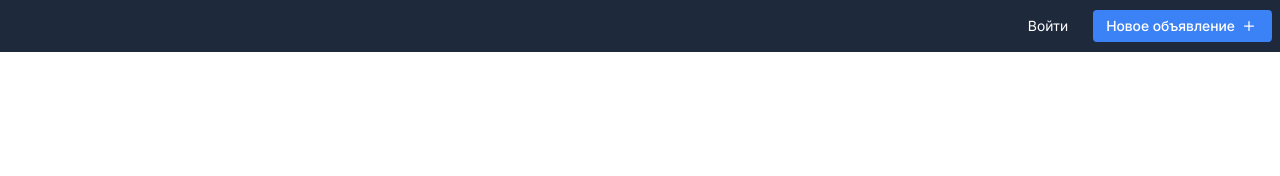
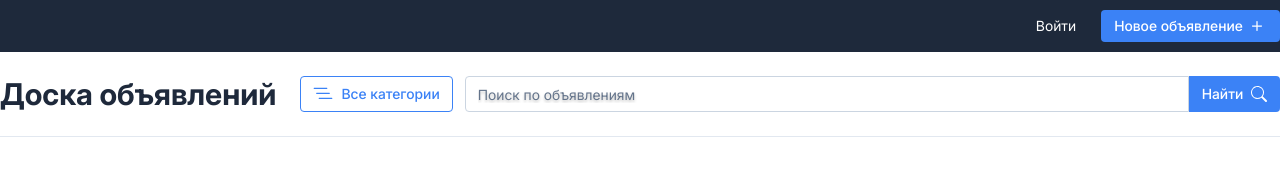
Before and after one commit to pavelisik/web-layout, a plain HTML site: page index.html in a window 1280 px wide. Drawn offline with Linux system fonts and the light colour scheme.

Commit message:
search-bar

```diff
--- a/index.html
+++ b/index.html
@@ -3,7 +3,7 @@
     <head>
         <meta charset="UTF-8" />
         <meta name="viewport" content="width=device-width, initial-scale=1.0" />
-        <title>Document</title>
+        <title>Доска объявлений</title>
         <link rel="stylesheet" href="reset.css" />
         <link rel="stylesheet" href="style.css" />
     </head>
@@ -11,18 +11,31 @@
         <header class="header">
             <div class="header__top-bar">
                 <div class="header__container container">
-                    <button class="btn btn--login">
+                    <button class="btn btn--login sm-400">
                         <span class="btn__icon"></span>
-                        <span class="btn__text">Войти</span>
+                        Войти
                     </button>
-                    <button class="btn btn--add-listing">
-                        <span class="btn__text">Новое объявление</span>
+                    <button class="btn btn--add sm-500">
+                        Новое объявление
                         <span class="btn__icon"></span>
                     </button>
                 </div>
             </div>
             <div class="header__search-bar">
-                <div class="header__container container"></div>
+                <div class="header__container container">
+                    <div class="h3 big-700">Доска объявлений</div>
+                    <button class="btn btn--menu sm-500">
+                        <span class="btn__icon"></span>
+                        Все категории
+                    </button>
+                    <form class="form--search">
+                        <input type="text" class="input" placeholder="Поиск по объявлениям" />
+                        <button type="submit" class="btn sm-500">
+                            Найти
+                            <span class="btn__icon"></span>
+                        </button>
+                    </form>
+                </div>
             </div>
         </header>
         <main class="main container"></main>
--- a/reset.css
+++ b/reset.css
@@ -1,125 +1,93 @@
-html,
+/* Box sizing rules */
+*,
+*::before,
+*::after {
+    box-sizing: border-box;
+    margin: 0;
+    padding: 0;
+    border: 0;
+}
+
+/* Prevent font size inflation */
+html {
+    -moz-text-size-adjust: none;
+    -webkit-text-size-adjust: none;
+    text-size-adjust: none;
+}
+
+/* Remove default margin in favour of better control in authored CSS */
 body,
-div,
-span,
-applet,
-object,
-iframe,
 h1,
 h2,
 h3,
 h4,
-h5,
-h6,
 p,
+figure,
 blockquote,
-pre,
-a,
-abbr,
-acronym,
-address,
-big,
-cite,
-code,
-del,
-dfn,
-em,
+dl,
+dd {
+    margin-block-end: 0;
+}
+
+/* Remove list styles on ul, ol elements with a list role, which suggests default styling will be removed */
+ul[role='list'],
+ol[role='list'] {
+    list-style: none;
+}
+
+/* Set core body defaults */
+body {
+    min-height: 100vh;
+    line-height: 1.5;
+}
+
+/* Set shorter line heights on headings and interactive elements */
+h1,
+h2,
+h3,
+h4,
+button,
+input,
+label {
+    line-height: 1.1;
+}
+
+/* Balance text wrapping on headings */
+h1,
+h2,
+h3,
+h4 {
+    text-wrap: balance;
+}
+
+/* A elements that don't have a class get default styles */
+a:not([class]) {
+    text-decoration-skip-ink: auto;
+    color: currentColor;
+}
+
+/* Make images easier to work with */
 img,
-ins,
-kbd,
-q,
-s,
-samp,
-small,
-strike,
-strong,
-sub,
-sup,
-tt,
-var,
-b,
-u,
-i,
-center,
-dl,
-dt,
-dd,
-ol,
-ul,
-li,
-fieldset,
-form,
-label,
-legend,
-table,
-caption,
-tbody,
-tfoot,
-thead,
-tr,
-th,
-td,
-article,
-aside,
-canvas,
-details,
-embed,
-figure,
-figcaption,
-footer,
-header,
-hgroup,
-menu,
-nav,
-output,
-ruby,
-section,
-summary,
-time,
-mark,
-audio,
-video {
-    margin: 0;
-    padding: 0;
-    border: 0;
-    font-size: 100%;
-    font: inherit;
-    vertical-align: baseline;
-    box-sizing: border-box;
-}
-/* HTML5 display-role reset for older browsers */
-article,
-aside,
-details,
-figcaption,
-figure,
-footer,
-header,
-hgroup,
-menu,
-nav,
-section {
+picture {
+    max-width: 100%;
     display: block;
 }
-body {
-    line-height: 1;
+
+/* Inherit fonts for inputs and buttons */
+input,
+button,
+textarea,
+select {
+    font-family: inherit;
+    font-size: inherit;
 }
-ol,
-ul {
-    list-style: none;
+
+/* Make sure textareas without a rows attribute are not tiny */
+textarea:not([rows]) {
+    min-height: 10em;
 }
-blockquote,
-q {
-    quotes: none;
+
+/* Anything that has been anchored to should have extra scroll margin */
+:target {
+    scroll-margin-block: 5ex;
 }
-blockquote:before,
-blockquote:after,
-q:before,
-q:after {
-    content: '';
-    content: none;
-}
-table {
-    border-collapse: collapse;
-    border-spacing: 0;
-}
--- a/style.css
+++ b/style.css
@@ -1,33 +1,50 @@
 @font-face {
+    font-family: 'Inter-sm-400';
     font-display: swap;
-    font-family: 'Inter';
+    font-optical-sizing: auto;
     font-style: normal;
     font-weight: 400;
-    src: url('./assets/fonts/Inter-Regular.ttf') format('truetype');
+    src: url('./assets/fonts/Inter_18pt-Regular.ttf') format('truetype');
 }
 
 @font-face {
+    font-family: 'Inter-sm-500';
     font-display: swap;
-    font-family: 'Inter';
+    font-optical-sizing: auto;
     font-style: normal;
     font-weight: 500;
-    src: url('./assets/fonts/Inter-Medium.ttf') format('truetype');
+    src: url('./assets/fonts/Inter_18pt-Medium.ttf') format('truetype');
+}
+
+@font-face {
+    font-family: 'Inter-big-700';
+    font-display: swap;
+    font-optical-sizing: auto;
+    font-style: normal;
+    font-weight: 700;
+    src: url('./assets/fonts/Inter_28pt-Bold.ttf') format('truetype');
 }
 
 :root {
+    /* Цвета */
     --dark-color: #1e293b;
     --white-color: #ffffff;
     --blue-color: #3b82f6;
-    --gray-dark-color: #64748b;
-    --gray-light-color: #cbd5e1;
+    --gray-500-color: #64748b;
+    --gray-300-color: #cbd5e1;
+    --gray-200-color: #e2e8f0;
+    /* Шрифты */
+    --font-sm-400: 'Inter-sm-400', sans-serif;
+    --font-sm-500: 'Inter-sm-500', sans-serif;
+    --font-big-700: 'Inter-big-700', sans-serif;
 }
 
 body {
-    font-family: 'Inter', sans-serif;
+    font-family: var(--font-sm-400);
+    background: var(--white-color);
+    color: var(--dark-color);
     font-size: 14px;
     font-weight: 400;
-    background: var(--white-color);
-    color: var(--dark-color);
 }
 
 .container {
@@ -35,9 +52,59 @@ body {
     margin: 0 auto;
 }
 
+.h3 {
+    font-size: 30px;
+    line-height: 120%;
+}
+
+.sm-400 {
+    font-family: var(--font-sm-400);
+    font-weight: 400;
+}
+
+.sm-500 {
+    font-family: var(--font-sm-500);
+    font-weight: 500;
+}
+
+.big-700 {
+    font-family: var(--font-big-700);
+    font-weight: 700;
+}
+
+.btn {
+    display: flex;
+    align-items: center;
+    justify-content: center;
+    gap: 8px;
+    padding: 8px 12px;
+    border: none;
+    white-space: nowrap;
+    line-height: 143%;
+    border-radius: 4px;
+    cursor: pointer;
+}
+
+.input {
+    border: 1px solid var(--gray-300-color);
+    border-radius: 4px;
+    padding: 8px 12px;
+    line-height: 143%;
+    outline: none;
+}
+
+.input::placeholder {
+    color: var(--gray-500-color);
+    text-shadow: 0px 2px 3px rgba(0, 0, 0, 0.25);
+}
+
+/* Header */
+
+/* Header Top Bar */
+
 .header__top-bar {
     background-color: var(--dark-color);
-    padding: 8px;
+    padding: 8px 0;
 }
 
 .header__top-bar .header__container {
@@ -47,27 +114,13 @@ body {
     gap: 24px;
 }
 
-.btn {
-    display: inline-flex;
-    align-items: center;
-    justify-content: center;
-    border: none;
-    border-radius: 4px;
-    cursor: pointer;
-}
-
-.btn__text {
-    font-family: 'Inter', sans-serif;
+.header__top-bar .btn {
     color: var(--white-color);
-    line-height: 143%;
-    font-weight: 400;
-    font-size: 14px;
 }
 
 .btn--login {
     background-color: transparent;
     padding: 8px 0px;
-    gap: 8px;
     width: 70px;
 }
 
@@ -77,19 +130,68 @@ body {
     height: 20px;
 }
 
-.btn--add-listing {
+.btn--add {
     background-color: var(--blue-color);
     padding: 6px 12px;
     gap: 4px;
     width: 179px;
 }
 
-.btn--add-listing .btn__icon {
+.btn--add .btn__icon {
     background: url('./assets/svg/plus.svg');
     width: 20px;
     height: 20px;
 }
 
-.btn--add-listing .btn__text {
-    font-weight: 500;
+/* Header Search Bar */
+
+.header__search-bar {
+    padding: 24px 0px;
+    border-bottom: 1px solid var(--gray-200-color);
 }
+
+.header__search-bar .header__container {
+    display: flex;
+    align-items: center;
+}
+
+.btn--menu {
+    background-color: var(--white-color);
+    border: 1px solid var(--blue-color);
+    color: var(--blue-color);
+    margin-left: 24px;
+    margin-right: 12px;
+    height: 36px;
+}
+
+.btn--menu .btn__icon {
+    background: url('./assets/svg/list-nested.svg');
+    width: 20px;
+    height: 20px;
+}
+
+.form--search {
+    flex: 1;
+    display: flex;
+    align-items: center;
+}
+
+.form--search .input {
+    flex: 1;
+    border-radius: 4px 0 0 4px;
+    height: 36px;
+}
+
+.form--search .btn {
+    background-color: var(--blue-color);
+    color: var(--white-color);
+    border-radius: 0 4px 4px 0;
+    width: 91px;
+    height: 36px;
+}
+
+.form--search .btn__icon {
+    background: url('./assets/svg/search.svg');
+    width: 16px;
+    height: 16px;
+}
```
Also changed, not shown: assets/fonts/Inter_18pt-Medium.ttf (renamed from assets/fonts/Inter-Medium.ttf), assets/fonts/Inter_18pt-Regular.ttf (renamed from assets/fonts/Inter-Regular.ttf), assets/fonts/Inter_24pt-SemiBold.ttf (added), assets/fonts/Inter_28pt-Bold.ttf (added).
